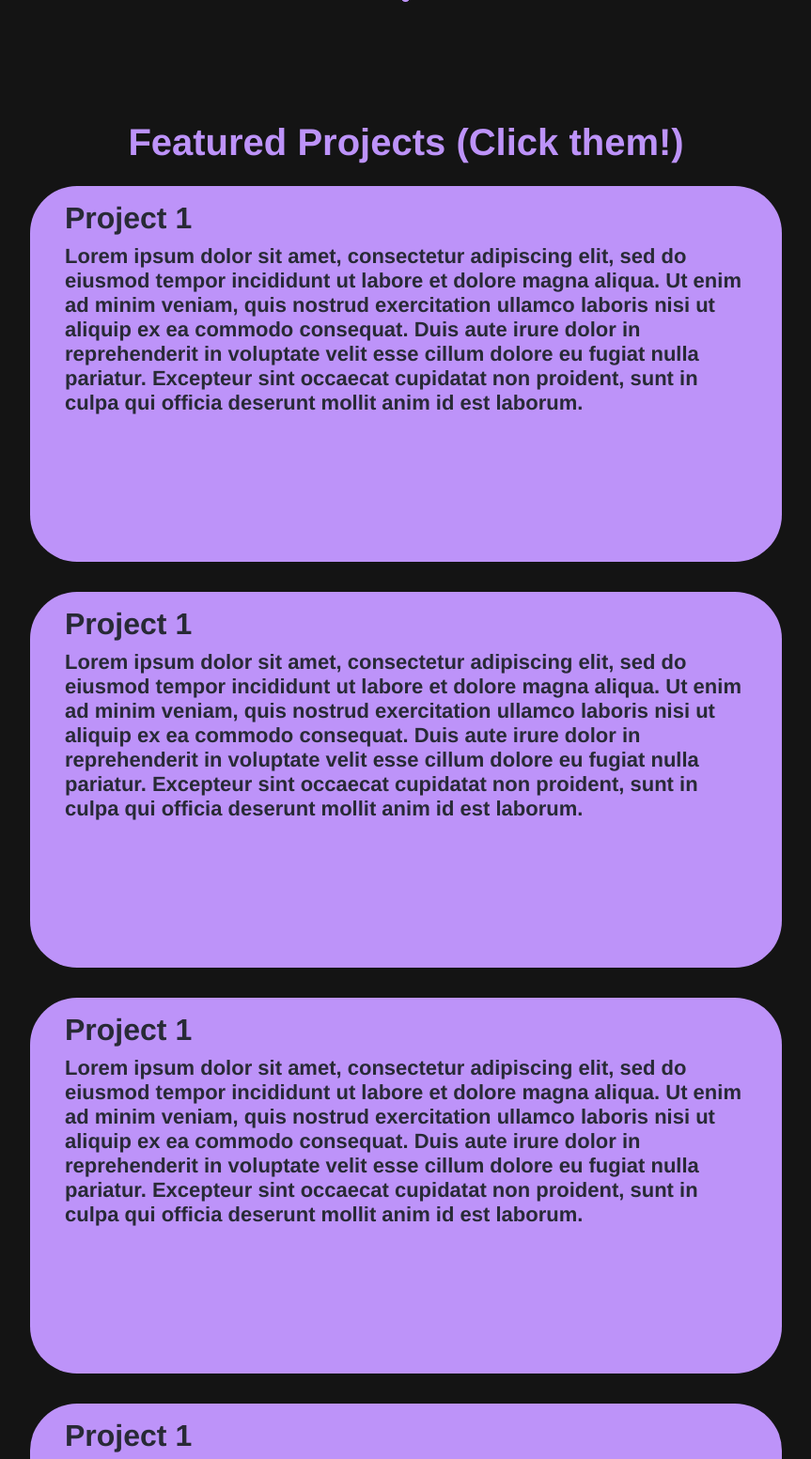
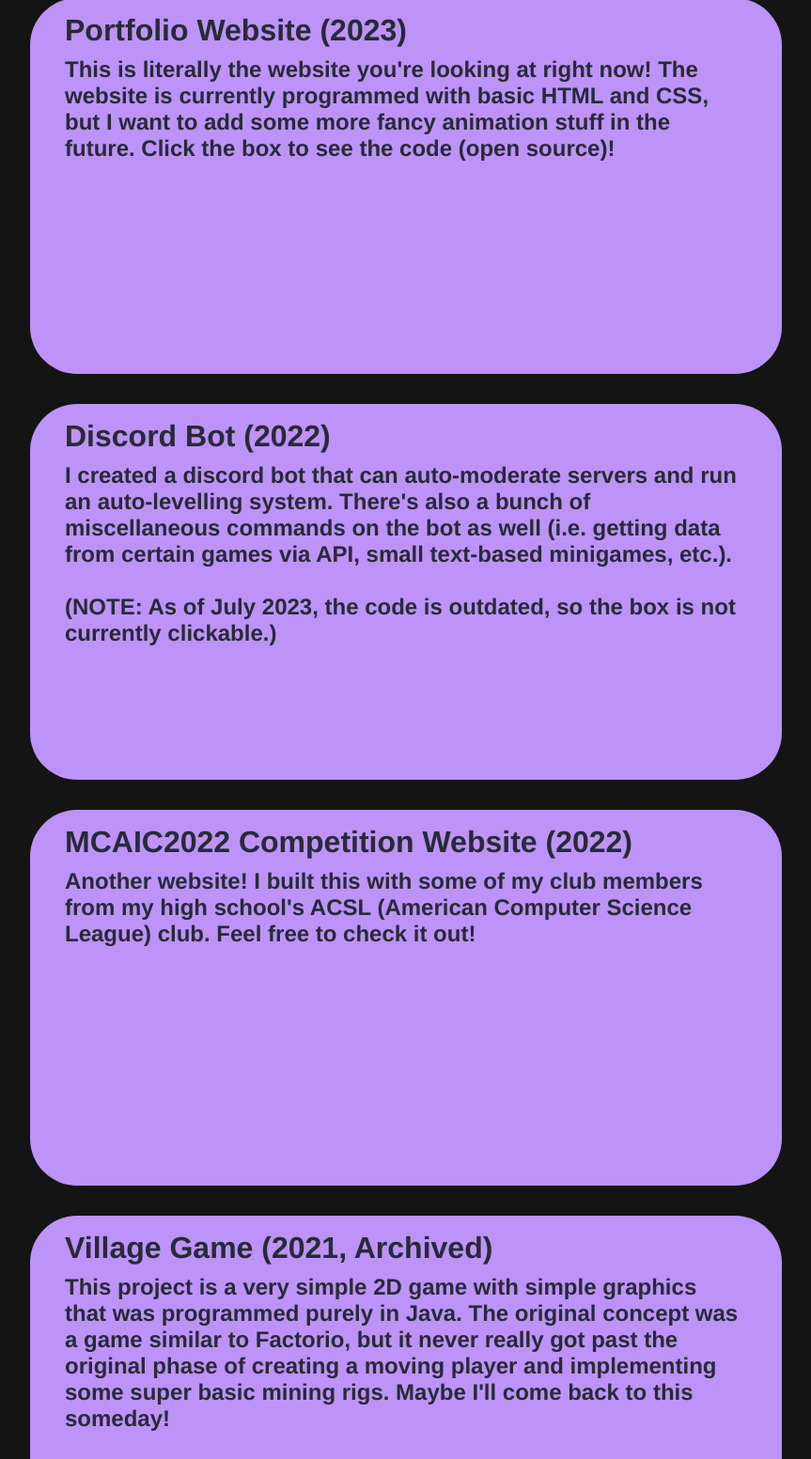
Before and after one commit to brrryry/PortfolioHTML, a plain HTML site: page index.html in a window 1280 px wide. Shown: the part 759-2312 px from the top of the page at 94% size, without its empty margins (208-1071 px from the left). Drawn offline with nearby package versions, Linux system fonts and the light colour scheme.

```diff
--- a/index.html
+++ b/index.html
@@ -4,7 +4,7 @@
 
 <head>
     <meta charset="utf-8">
-    <meta name="viewport" content="width=device-width, initial-scale = 1">
+    <meta name="viewport" content="width=device-width"/>
 
     <link rel="stylesheet" href="https://cdn.jsdelivr.net/npm/bootstrap@4.3.1/dist/css/bootstrap.min.css"
         integrity="sha384-ggOyR0iXCbMQv3Xipma34MD+dH/1fQ784/j6cY/iJTQUOhcWr7x9JvoRxT2MZw1T" crossorigin="anonymous">
@@ -13,6 +13,7 @@
 
     <link rel="stylesheet" href="style.css">
     <script type="text/javascript" src="https://code.jquery.com/jquery-3.6.0.js"></script>
+
 
     <link rel="icon" type="image/x-icon" href="images/favicon.ico">
 
@@ -26,11 +27,11 @@
             <div class="col-5 align-items-center">
                 <img class="polygon" alt="Polygon" src="images/polygon-1.png" />
                 <img class="small-vertical-line" alt="Small vertical line" src="images/small-vertical-line.png" />
-                <a href="index.html"><div class="bryan-chan">Bryan Chan</div></a>
+                <a href="/"><div class="bryan-chan">Bryan Chan</div></a>
             </div>
 
             <div class="col-5 d-flex rightnav">
-                <div class="about navtext"><a href="http://bryanchan.org/about">MORE About Me!</a></div>
+                <div class="about navtext"><a href="about.html">MORE About Me!</a></div>
             </div>
 
         </nav>
@@ -59,7 +60,7 @@
                                 rel="noopener noreferrer" target="_blank">LinkedIn</a></div>
                         <img class="link-polygon mx-1" src="images/polygon-2.png">
                         <div class="resume"><a href="files/resume.pdf" rel="noopener noreferrer"
-                                target="_blank">Resume</a></div>
+                                target="_blank">Resume (PDF)</a></div>
                         <img class="link-polygon mx-1" src="images/polygon-2.png">
                         <div class="email"><a href="mailto:bchan4@stevens.edu" rel="noopener noreferrer"
                                 target="_blank">Email</a></div>
@@ -69,75 +70,56 @@
             </div>
         </div>
 
-        <div class="arrow-wrapper">
-            <div class="w-100 d-flex justify-content-center align-items-center"><a href="#featuredprojects">
-                    <div class="down-arrow"></div>
-                </a></div>
-        </div>
-
 
         <div id="featuredprojects"
             class="container-fluid featured-projects align-items-center justify-content-center">
             <h1 class="titleText">Featured Projects (Click them!)</h1>
             <div class="d-flex row justify-content-center align-items-center">
-                <a href="https://google.com" target="_blank" class="m-3 mx-3 d-flex">
+                <a href="https://github.com/brrryry/PortfolioHTML" target="_blank" class="m-3 mx-3 d-flex">
                     <div class="projectbox">
-                        <div class="projecttitle">Project 1</div>
-                        <p>Lorem ipsum dolor sit amet, consectetur adipiscing elit, sed do eiusmod tempor incididunt ut
-                            labore
-                            et dolore magna aliqua. Ut enim ad minim veniam,
-                            quis nostrud exercitation ullamco laboris nisi ut aliquip ex ea commodo consequat. Duis aute
-                            irure
-                            dolor in reprehenderit in voluptate velit esse cillum
-                            dolore eu fugiat nulla pariatur. Excepteur sint occaecat cupidatat non proident, sunt in culpa
-                            qui
-                            officia deserunt mollit anim id est laborum.</p>
+                        <div class="projecttitle">Portfolio Website (2023)</div>
+                        <p>
+				This is literally the website you're looking at right now!
+				The website is currently programmed with basic HTML and CSS, but I want to add some
+				more fancy animation stuff in the future. Click the box to see the code (open source)!
+			</p>
                     </div>
                 </a>
-                <a href="https://google.com" target="_blank" class="m-3 mx-3 d-flex">
+                <a class="m-3 mx-3 d-flex">
                     <div class="projectbox">
-                        <div class="projecttitle">Project 1</div>
-                        <p>Lorem ipsum dolor sit amet, consectetur adipiscing elit, sed do eiusmod tempor incididunt ut
-                            labore
-                            et dolore magna aliqua. Ut enim ad minim veniam,
-                            quis nostrud exercitation ullamco laboris nisi ut aliquip ex ea commodo consequat. Duis aute
-                            irure
-                            dolor in reprehenderit in voluptate velit esse cillum
-                            dolore eu fugiat nulla pariatur. Excepteur sint occaecat cupidatat non proident, sunt in culpa
-                            qui
-                            officia deserunt mollit anim id est laborum.</p>
+                        <div class="projecttitle">Discord Bot (2022)</div>
+                        <p>
+				I created a discord bot that can auto-moderate servers and run an auto-levelling system.
+				There's also a bunch of miscellaneous commands on the bot as well (i.e. getting data from
+				certain games via API, small text-based minigames, etc.).
+				</br></br>
+				(NOTE: As of July 2023, the code is outdated, so the box is not currently clickable.)
+			</p>
                     </div>
                 </a>
             </div>
             <div class="d-flex row justify-content-center align-items-center">
-                <a href="https://google.com" target="_blank" class="m-3 mx-3 d-flex">
+                <a href="https://mcaic2022.com/" target="_blank" class="m-3 mx-3 d-flex">
                     <div class="projectbox">
-                        <div class="projecttitle">Project 1</div>
-                        <p>Lorem ipsum dolor sit amet, consectetur adipiscing elit, sed do eiusmod tempor incididunt ut
-                            labore
-                            et dolore magna aliqua. Ut enim ad minim veniam,
-                            quis nostrud exercitation ullamco laboris nisi ut aliquip ex ea commodo consequat. Duis aute
-                            irure
-                            dolor in reprehenderit in voluptate velit esse cillum
-                            dolore eu fugiat nulla pariatur. Excepteur sint occaecat cupidatat non proident, sunt in culpa
-                            qui
-                            officia deserunt mollit anim id est laborum.</p>
+                        <div class="projecttitle">MCAIC2022 Competition Website (2022)</div>
+                        <p>
+				Another website! I built this with some of my club members from my high school's
+				ACSL (American Computer Science League) club. Feel free to check it out!
+			</p>
                     </div>
                 </a>
-                <a href="https://google.com" target="_blank" class="m-3 mx-3 d-flex">
+		<a href="https://github.com/brrryry/Village-Game" target="_blank" class="m-3 mx-3 d-flex">
                     <div class="projectbox">
-                        <div class="projecttitle">Project 1</div>
-                        <p>Lorem ipsum dolor sit amet, consectetur adipiscing elit, sed do eiusmod tempor incididunt ut
-                            labore
-                            et dolore magna aliqua. Ut enim ad minim veniam,
-                            quis nostrud exercitation ullamco laboris nisi ut aliquip ex ea commodo consequat. Duis aute
-                            irure
-                            dolor in reprehenderit in voluptate velit esse cillum
-                            dolore eu fugiat nulla pariatur. Excepteur sint occaecat cupidatat non proident, sunt in culpa
-                            qui
-                            officia deserunt mollit anim id est laborum.</p>
+                        <div class="projecttitle">Village Game (2021, Archived)</div>
+                        <p>
+				This project is a very simple 2D game with simple graphics that was programmed purely in Java.
+				The original concept was a game similar to Factorio, but it never really got past the original
+				phase of creating a moving player and implementing some super basic mining rigs. Maybe I'll
+				come back to this someday!
+			</p>
                     </div>
                 </a>
+
             </div>
         </div>
 
--- a/style.css
+++ b/style.css
@@ -8,10 +8,14 @@
 }
 
 
+.container-fluid {
+  min-height: 100vh;
+}
+
 
 /*Scrollbar*/
 ::-webkit-scrollbar {
-  width: 12px;
+  width: 0px;
 }
 
 ::-webkit-scrollbar-track {
@@ -194,7 +198,7 @@
 .projectbox p {
   color: #282a36;
   font-family: "Righteous-Regular", Helvetica;
-  font-size: 22px;
+  font-size: 24px;
   font-weight: 600;
   left: 37px;
   letter-spacing: 0;
@@ -215,18 +219,19 @@
   line-height: normal;
   position: relative;
   top: 16px;
-  width: 183px;
+
 }
 
 
 /*About Me Page*/
 .about-container {
-  height: 75vh;
+  min-height: 75vh;
 }
 
 .aboutbox {
   background-color: #bd93f9;
   border-radius: 50px;
+  width: 100%;
   order: 2;
 }
 
@@ -269,9 +274,14 @@
     order: 13;
     display: flex;
   }
+
+  .aboutbox {
+    width: 50%;
+  }
 }
 
 /*Footer*/
+
 .footer {
   color: #bd93f9;
   font-family: "Righteous-Regular", Helvetica;
```
Also changed, not shown: about.html (+7 -4 lines), script.js (added, +37 -0 lines), images/aboutmepic.png.
